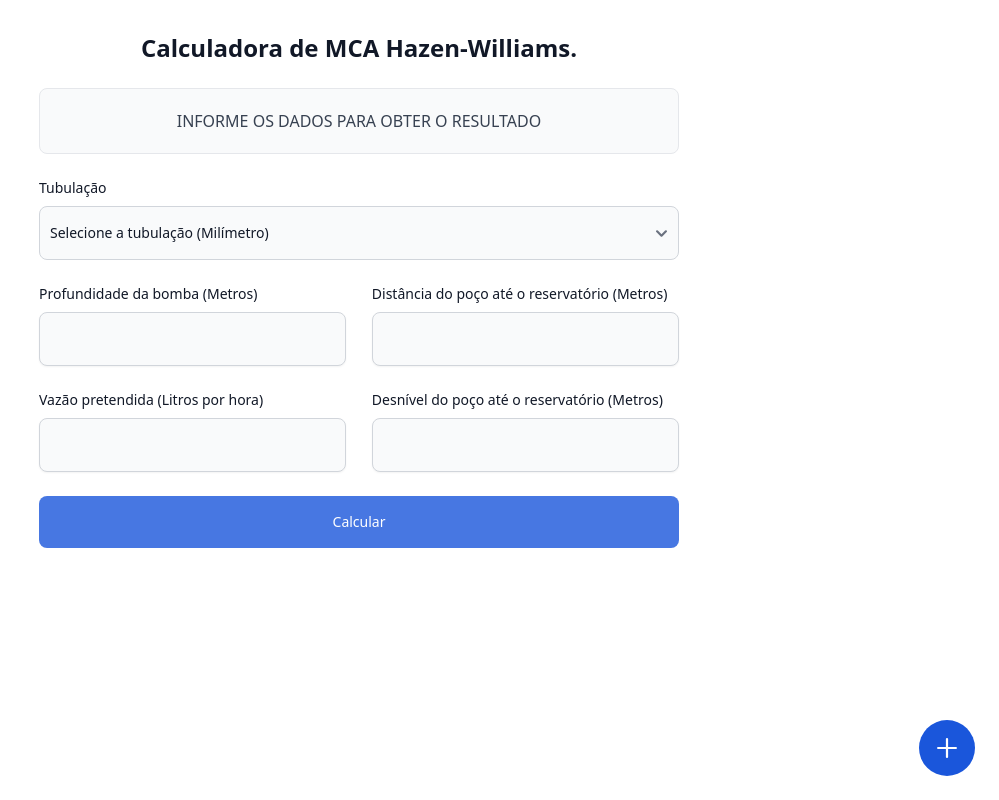
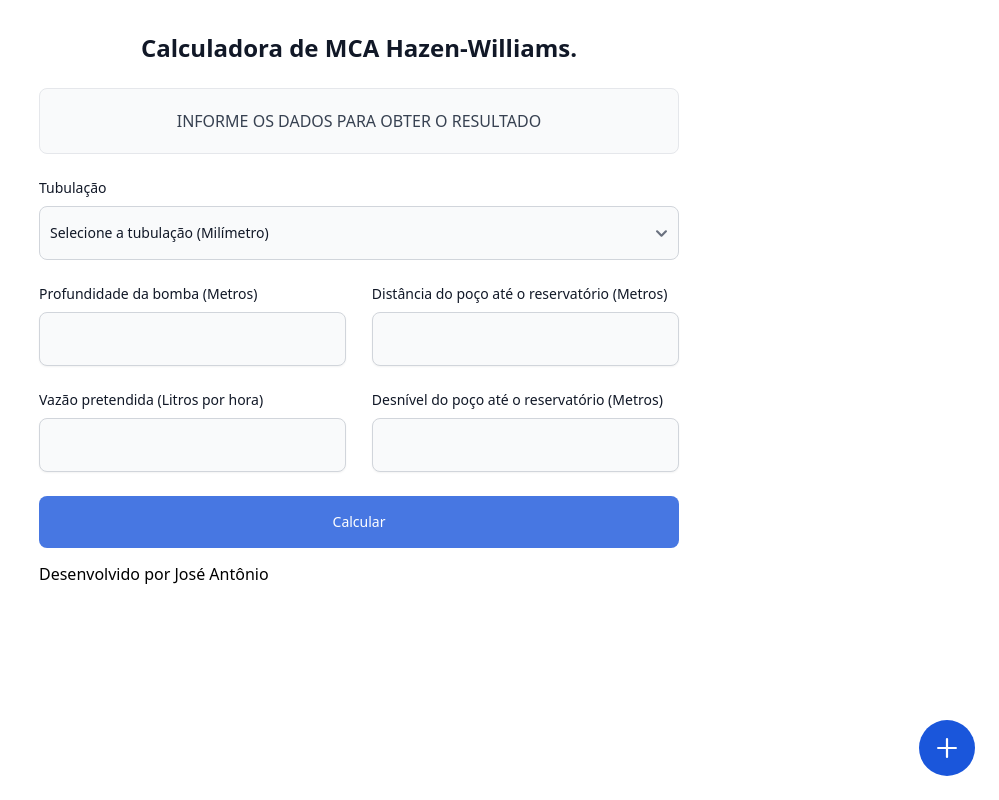
Before and after one commit to joseantonion03/calculadora-de-mca, a React (Vite) app: page / in a window 1280 px wide. Shown: the whole page, without its empty margins (281-1280 px from the left). Built offline with nearby package versions, Linux system fonts and the light colour scheme.

Commit message:
Update Calculadora.jsx

```diff
--- a/src/componets/Calculadora.jsx
+++ b/src/componets/Calculadora.jsx
@@ -202,6 +202,7 @@ const Calculadora = () => {
         >
           Calcular
         </button>
+        <a className="text-center mt-3.5" href="https://www.joseantonion.com.br/">Desenvolvido por José Antônio</a>
       </form>
       <SpeedDial url="https://dimensionamento.vercel.app" />
       {loading && <LoadingPage texto="Buscando informações" />}
```
